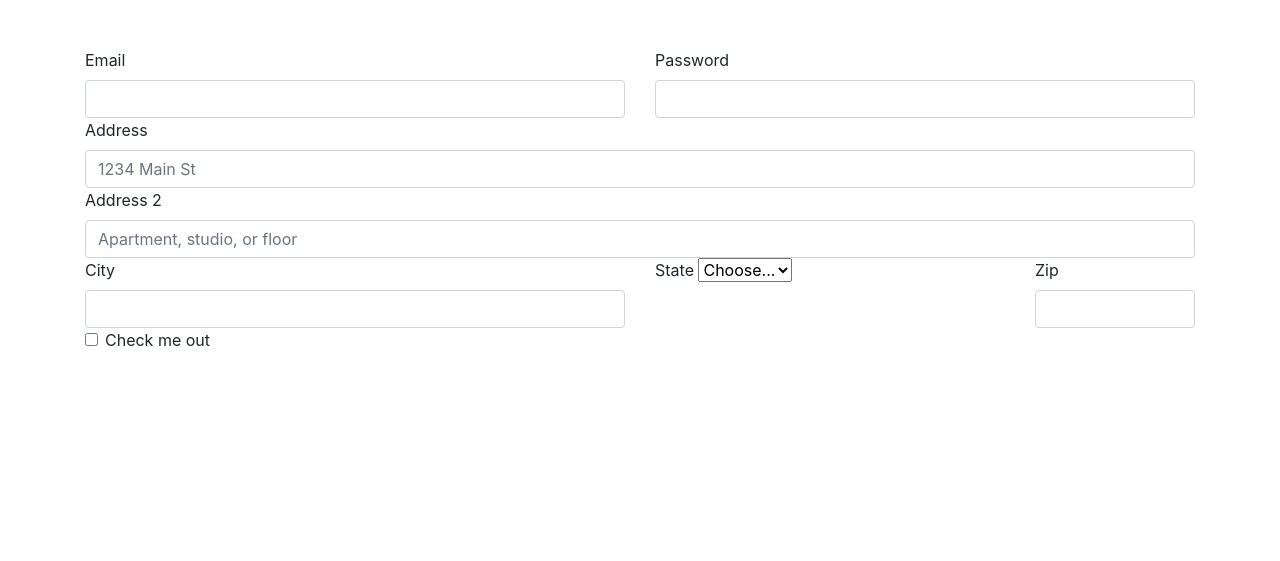
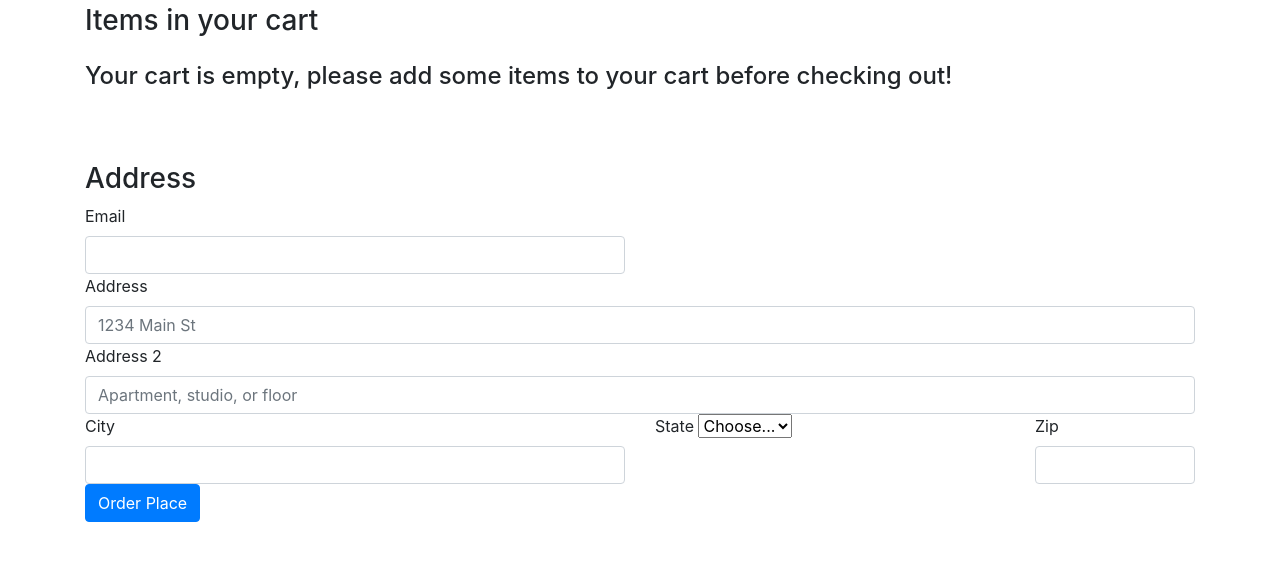
Before and after one commit to Nishant127/justCricketThings, a Django app: page /shop/checkout/ in a window 1280 px wide. Shown: the part 56-617 px from the top of the page. Run offline with Django 3.2, Linux system fonts and the light colour scheme.

Commit message:
Checkout page updated with display of cart items :fire::hammer:

```diff
--- a/ecommerce&blog/mydjangowebsit/shop/templates/shop/basic.html
+++ b/ecommerce&blog/mydjangowebsit/shop/templates/shop/basic.html
@@ -58,6 +58,95 @@
     <script src="https://cdn.jsdelivr.net/npm/popper.js@1.16.1/dist/umd/popper.min.js" integrity="sha384-9/reFTGAW83EW2RDu2S0VKaIzap3H66lZH81PoYlFhbGU+6BZp6G7niu735Sk7lN" crossorigin="anonymous"></script>
     <script src="https://cdn.jsdelivr.net/npm/bootstrap@4.5.3/dist/js/bootstrap.min.js" integrity="sha384-w1Q4orYjBQndcko6MimVbzY0tgp4pWB4lZ7lr30WKz0vr/aWKhXdBNmNb5D92v7s" crossorigin="anonymous"></script>
     -->
-  {% block js %} {% endblock %}
+  {% block js %}
+  <script>
+
+    if(localStorage.getItem('cart') == null){
+    var cart = {};
+    }
+    else
+    {
+    cart = JSON.parse(localStorage.getItem('cart'));
+    updateCart(cart);
+    }
+    $('.divpr').on('click','button.cart',function(){
+
+    var idstr = this.id.toString();
+
+    if (cart[idstr] !=undefined){
+      qty = cart[idstr][0] + 1;
+    }
+    else
+    {
+      qty=1;
+      name = document.getElementById('name'+idstr).innerHTML
+      cart[idstr] = [qty, name];
+    }
+
+    updateCart(cart)
+
+
+    });
+
+
+    updatePopover(cart);
+    function updatePopover(cart) {
+
+      var popStr = "";
+      popStr = popStr + "<h4>Items in your cart</h4><div class='mx-2 my-2'>";
+      var i = 1;
+      for(var item in cart) {
+        popStr = popStr + "<b>" + i + "</b>. ";
+        popStr = popStr + document.getElementById('name'+item).innerHTML.slice(0,15) + "...Qty:" + cart[item][0] + "<br>";
+        i=i+1;
+      }
+
+      popStr = popStr + "</div> <a href='/shop/checkout'><button class='btn btn-primary' id ='checkout'>Checkout</button></a> <button class='btn btn-primary' onclick='clearCart()' id ='clearCart'>Clear Cart</button>     "
+      document.getElementById('popcart').setAttribute('data-content',popStr);
+
+      $('#popcart').popover('show');
+
+    };
+
+    function updateCart(cart) {
+      var sum=0;
+
+      for (var item in cart) {
+        sum+=cart[item][0];
+        document.getElementById('div' + item).innerHTML = " <button id = 'minus" + item + "' class = 'btn btn-primary minus' >-</button> <span id = 'val" + item + "'> "+ cart[item][0] +" </span> <button id = 'plus"+ item +"' class='btn btn-primary plus'>+</button> ";
+      }
+      localStorage.setItem('cart', JSON.stringify(cart));
+    document.getElementById('cart').innerHTML = sum;
+    console.log(cart)
+      updatePopover(cart);
+    }
+
+    $('.divpr').on("click","button.minus",function(){
+      a = this.id.slice(7, );
+      cart['pr' + a][0] = cart['pr' + a][0] - 1;
+      cart['pr' + a][0] = Math.max(0, cart['pr' + a][0]);
+      document.getElementById('valpr'+a).innerHTML = cart['pr' + a][0];
+      updateCart(cart);
+    })
+
+    $('.divpr').on("click","button.plus",function(){
+      a = this.id.slice(6, );
+      cart['pr' + a][0] = cart['pr' + a][0] + 1;
+      document.getElementById('valpr'+a).innerHTML = cart['pr' + a][0];
+      updateCart(cart);
+    })
+
+    $('#clearCart').on("click",function(){
+      cart = JSON.parse(localStorage.getItem('cart'));
+    for (var item in cart) {
+        document.getElementById('div' + item).innerHTML = '<button id="' + item + '" class="btn btn-primary cart">Add To Cart</button>'
+    }
+    localStorage.clear();
+    cart = {};
+    updateCart(cart);
+    })
+
+  </script>
+  {% endblock %}
   </body>
 </html>
--- a/ecommerce&blog/mydjangowebsit/shop/templates/shop/checkout.html
+++ b/ecommerce&blog/mydjangowebsit/shop/templates/shop/checkout.html
@@ -3,17 +3,19 @@
 {% block title %}Checkout{% endblock %}
 
 {% block body %}
-
+<div class="container my-1">
+  <h3>Items in your cart</h3>
+  <ul class="list-group" id='items'>
+  </ul>
+</div>
 <div class="container my-5">
+  <h3>Address</h3>
     <form class="row g-3">
         <div class="col-md-6">
           <label for="inputEmail4" class="form-label">Email</label>
           <input type="email" class="form-control" id="inputEmail4">
         </div>
-        <div class="col-md-6">
-          <label for="inputPassword4" class="form-label">Password</label>
-          <input type="password" class="form-control" id="inputPassword4">
-        </div>
+
         <div class="col-12">
           <label for="inputAddress" class="form-label">Address</label>
           <input type="text" class="form-control" id="inputAddress" placeholder="1234 Main St">
@@ -38,11 +40,8 @@
           <input type="text" class="form-control" id="inputZip">
         </div>
         <div class="col-12">
-          <div class="form-check">
-            <input class="form-check-input" type="checkbox" id="gridCheck">
-            <label class="form-check-label" for="gridCheck">
-              Check me out
-            </label>
+          <div >
+            <button class="btn btn-primary">Order Place</button>
           </div>
         </div>
 
@@ -50,3 +49,34 @@
 </div>
 
 {% endblock %}
+
+{% block js %}
+<script>
+  var sum = 0;
+  if(localStorage.getItem('cart') == null){
+    var cart = {};
+    }
+    else
+    {
+    cart = JSON.parse(localStorage.getItem('cart'));
+    }
+    console.log(cart)
+    if ($.isEmptyObject(cart)) {
+    //if object is empty
+    mystr = `<p><h4>Your cart is empty, please add some items to your cart before checking out!</h4></p>`
+    $('#items').append(mystr);}
+    else {
+    for(item in cart) {
+      let name = cart[item][1]
+      let qty = cart[item][0]
+      sum = sum + qty
+      mystr = `    <li class="list-group-item d-flex justify-content-between align-items-center">
+      ${name}
+      <span class="badge bg-primary rounded-pill">${qty}</span>
+    </li>`
+    $(`#items`).append(mystr);
+    }
+  }
+    document.getElementById('cart').innerHTML = sum;
+    </script>
+{% endblock %}
```
Also changed, not shown: ecommerce&blog/mydjangowebsit/shop/templates/shop/index.html (+19 -26 lines).
